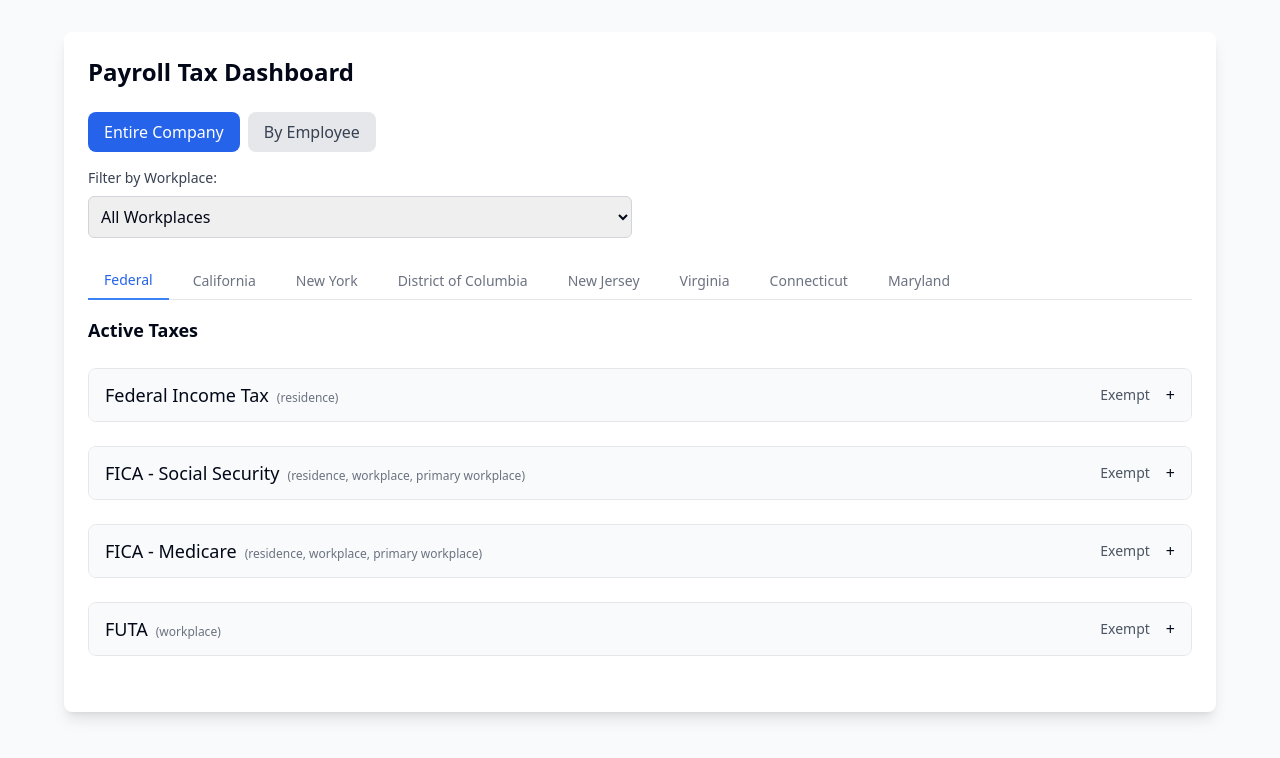
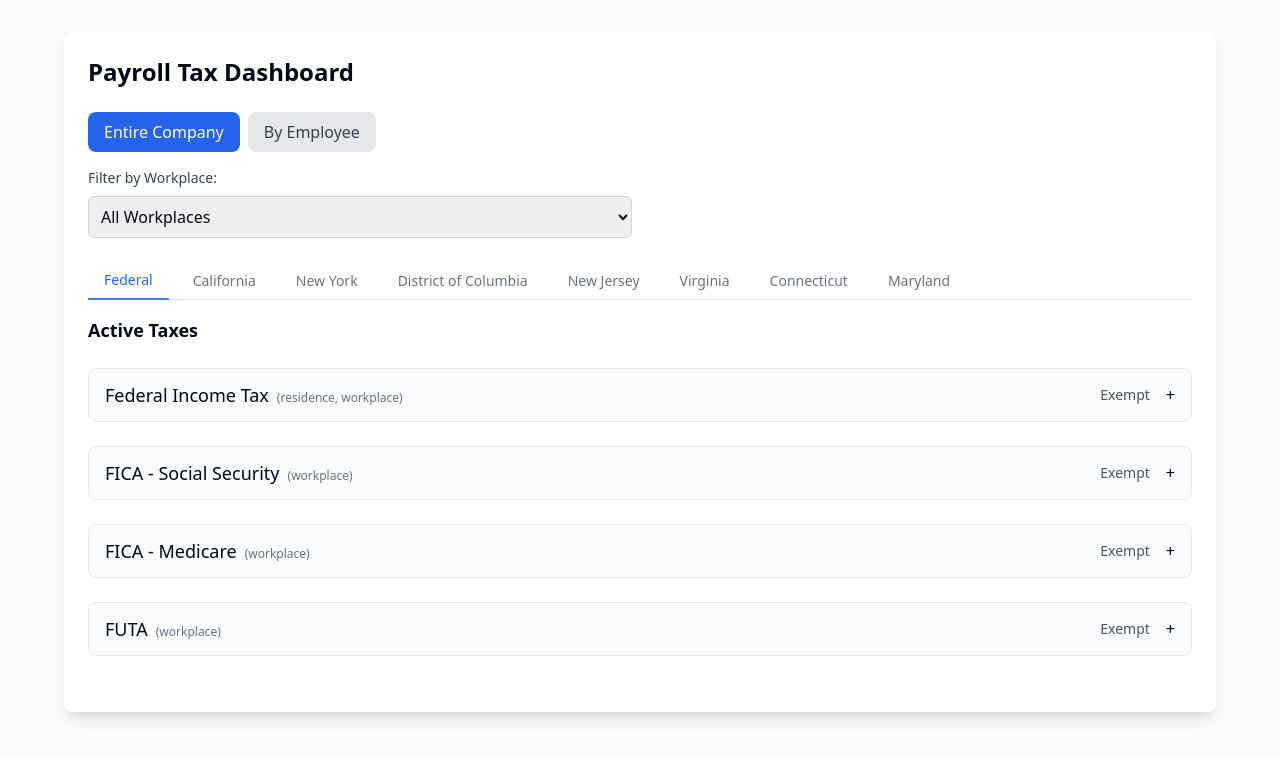
Before and after one commit to alexyang528/tax-flow-visualizer, a React (Vite) app: page / in a window 1280 px wide. Shown: the top 758 px of the page. Built offline with nearby package versions, Linux system fonts and the light colour scheme.

Commit message:
Update tax data drivenBy values
Update the `drivenBy` values for various taxes in `tax-data.ts` to reflect the new requirements.

```diff
--- a/src/data/tax-data.ts
+++ b/src/data/tax-data.ts
@@ -11,7 +11,7 @@ export const taxData: TaxData = {
         { id: 'w4Deductions', name: 'Deductions', type: 'currency' },
         { id: 'w4ExtraWithholding', name: 'Extra Withholding', type: 'currency' }
       ],
-      drivenBy: 'residence'
+      drivenBy: 'residence, workplace'
     },
     "FICA - Social Security": {
       parameters: [
@@ -19,7 +19,7 @@ export const taxData: TaxData = {
         { id: 'ficaSSRate', name: 'Current Rate', type: 'percentage', value: '6.2%', readonly: true },
         { id: 'ficaSSCap', name: 'Annual Cap', type: 'currency', value: '$160,200', readonly: true }
       ],
-      drivenBy: 'residence, workplace, primary workplace'
+      drivenBy: 'workplace'
     },
     "FICA - Medicare": {
       parameters: [
@@ -28,7 +28,7 @@ export const taxData: TaxData = {
         { id: 'ficaMedAddlRate', name: 'Additional Rate', type: 'percentage', value: '0.9%', readonly: true },
         { id: 'ficaMedAddlThreshold', name: 'Additional Rate Threshold', type: 'currency', value: '$200,000', readonly: true }
       ],
-      drivenBy: 'residence, workplace, primary workplace'
+      drivenBy: 'workplace'
     },
     "FUTA": {
       parameters: [
@@ -46,7 +46,7 @@ export const taxData: TaxData = {
         { id: 'caAllowances', name: 'Allowances', type: 'number' },
         { id: 'caAddlWithholding', name: 'Additional Withholding', type: 'currency' }
       ],
-      drivenBy: 'residence'
+      drivenBy: 'residence, workplace'
     },
     "CA SDI": {
       parameters: [
@@ -54,7 +54,7 @@ export const taxData: TaxData = {
         { id: 'caSDIRate', name: 'Rate', type: 'percentage', value: '1.1%', readonly: true },
         { id: 'caSDICap', name: 'Annual Cap', type: 'currency', value: '$153,164', readonly: true }
       ],
-      drivenBy: 'residence'
+      drivenBy: 'primary workplace'
     },
     "CA SUI": {
       parameters: [
@@ -72,14 +72,14 @@ export const taxData: TaxData = {
         { id: 'nyAllowances', name: 'Allowances', type: 'number' },
         { id: 'nyAddlWithholding', name: 'Additional Withholding', type: 'currency' }
       ],
-      drivenBy: 'residence'
+      drivenBy: 'residence, workplace'
     },
     "NY SDI": {
       parameters: [
         { id: 'nySDIRate', name: 'Weekly Rate', type: 'currency', value: '$0.50', readonly: true },
         { id: 'nySDICap', name: 'Annual Cap', type: 'currency', value: '$26.00', readonly: true }
       ],
-      drivenBy: 'workplace'
+      drivenBy: 'primary workplace'
     },
     "NY Paid Family Leave": {
       parameters: [
@@ -87,7 +87,7 @@ export const taxData: TaxData = {
         { id: 'nyPFLRate', name: 'Rate', type: 'percentage', value: '0.455%', readonly: true },
         { id: 'nyPFLCap', name: 'Annual Cap', type: 'currency', value: '$82,654', readonly: true }
       ],
-      drivenBy: 'workplace'
+      drivenBy: 'primary workplace'
     }
   },
   "District of Columbia": {
@@ -97,14 +97,14 @@ export const taxData: TaxData = {
         { id: 'dcAllowances', name: 'Allowances', type: 'number' },
         { id: 'dcAddlWithholding', name: 'Additional Withholding', type: 'currency' }
       ],
-      drivenBy: 'residence'
+      drivenBy: 'residence, workplace'
     },
     "DC Paid Family Leave": {
       parameters: [
         { id: 'dcPFLWage', name: 'YTD PFL Wages', type: 'currency', readonly: true },
         { id: 'dcPFLRate', name: 'Rate', type: 'percentage', value: '0.62%', readonly: true }
       ],
-      drivenBy: 'workplace'
+      drivenBy: 'primary workplace'
     }
   },
   "New Jersey": {
@@ -114,7 +114,7 @@ export const taxData: TaxData = {
         { id: 'njAllowances', name: 'Allowances', type: 'number' },
         { id: 'njAddlWithholding', name: 'Additional Withholding', type: 'currency' }
       ],
-      drivenBy: 'residence'
+      drivenBy: 'residence, workplace'
     },
     "NJ Unemployment Insurance": {
       parameters: [
@@ -130,7 +130,7 @@ export const taxData: TaxData = {
         { id: 'njDIRate', name: 'Rate', type: 'percentage', value: '0.16%', readonly: true },
         { id: 'njDICap', name: 'Annual Cap', type: 'currency', value: '$41,100', readonly: true }
       ],
-      drivenBy: 'residence'
+      drivenBy: 'primary workplace'
     },
     "NJ Family Leave Insurance": {
       parameters: [
@@ -138,7 +138,7 @@ export const taxData: TaxData = {
         { id: 'njFLIRate', name: 'Rate', type: 'percentage', value: '0.14%', readonly: true },
         { id: 'njFLICap', name: 'Annual Cap', type: 'currency', value: '$41,100', readonly: true }
       ],
-      drivenBy: 'residence'
+      drivenBy: 'primary workplace'
     }
   },
   "Virginia": {
@@ -148,7 +148,7 @@ export const taxData: TaxData = {
         { id: 'vaExemptions', name: 'Exemptions', type: 'number' },
         { id: 'vaAddlWithholding', name: 'Additional Withholding', type: 'currency' }
       ],
-      drivenBy: 'residence'
+      drivenBy: 'residence, workplace'
     }
   },
   "Connecticut": {
@@ -158,7 +158,7 @@ export const taxData: TaxData = {
         { id: 'ctWithholdingCode', name: 'Withholding Code', type: 'select', options: ['A', 'B', 'C', 'D', 'E', 'F'] },
         { id: 'ctAddlWithholding', name: 'Additional Withholding', type: 'currency' }
       ],
-      drivenBy: 'residence'
+      drivenBy: 'residence, workplace'
     }
   },
   "Maryland": {
@@ -168,7 +168,7 @@ export const taxData: TaxData = {
         { id: 'mdExemptions', name: 'Exemptions', type: 'number' },
         { id: 'mdAddlWithholding', name: 'Additional Withholding', type: 'currency' }
       ],
-      drivenBy: 'residence'
+      drivenBy: 'residence, workplace'
     }
   }
 };
```
